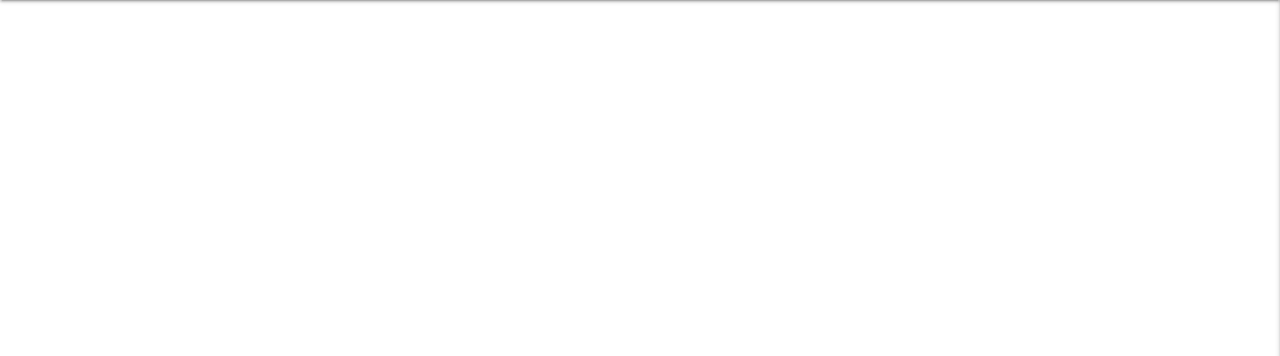
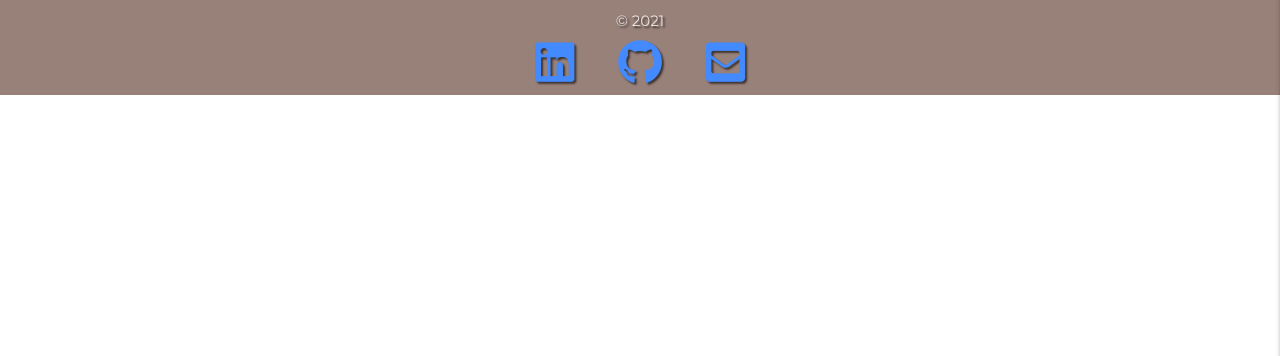
Before and after one commit to mattyImry/Nonna-s-Kitchen_MS3-Code-Institute, a Flask app: page / in a window 1280 px wide. Shown: the part 64-420 px from the top of the page. Run offline with Flask 2, Linux system fonts and the light colour scheme; data that the repository does not hold is empty; some libraries are stand-ins or nearby versions; some web fonts are replaced.

Commit message:
Added footer

```diff
--- a/app.py
+++ b/app.py
@@ -18,10 +18,10 @@ mongo = PyMongo(app)
 
 
 @app.route("/")
-@app.route("/recipes")
-def recipes():
+@app.route("/index")
+def index():
     recipes = mongo.db.recipes.find()
-    return render_template("recipes.html", recipes=recipes)
+    return render_template("index.html", recipes=recipes)
 
 if __name__ == "__main__":
     app.run(host=os.environ.get("IP"),
--- a/static/css/style.css
+++ b/static/css/style.css
@@ -16,3 +16,23 @@ body {
 .text-logo {
     font-family: 'Princess Sofia', sans-serif;
 }
+
+/*FOOTER*/
+
+.page-footer {
+    padding: 0;
+}
+
+.copyright {
+    padding-bottom: 7px;
+}
+
+
+.row-footer {
+    margin-bottom: 0;
+}
+
+.footer-icons {
+    padding: 0 20px;
+    color: #448aff;
+}
--- a/templates/base.html
+++ b/templates/base.html
@@ -11,7 +11,7 @@
     <!--custom style sheet-->
     <link rel="stylesheet" href="{{ url_for('static', filename='css/style.css')}}" type="text/css">
     <!--favicom-->
-    <link rel="shortcut icon" href="{{ url_for('static', filename='img/logo_n_k.png') }}'" type="image/png">
+    <link rel="shortcut icon" type="image/png" href="{{ url_for('static', filename='img/logo.png') }}">
 
     {% block style%}
     {% endblock %}
@@ -23,10 +23,10 @@
         <!--navbar large view -->
         <nav class="nav-extended text-shadow  brown lighten-2">
             <div class="nav-wrapper">
-                <a href="{{ url_for('recipes') }}" class="brand-logo text-logo"><h5 >Nonna's Kitchen</h5></a>
+                <a href="{{ url_for('index') }}" class="brand-logo text-logo"><h5 >Nonna's Kitchen</h5></a>
                 <a href="#" data-target="mobile-demo" class="sidenav-trigger right"><i class="fas fa-chevron-circle-down"></i></a>
                 <ul class="right hide-on-med-and-down">
-                    <li><a href="{{ url_for('recipes') }}">Home</a></li>
+                    <li><a href="{{ url_for('index') }}">Home</a></li>
                     <li><a href="#">My Profile</a></li>
                     <li><a href="#">Add Recipe</a></li>
                     <li><a href="#">Log Out</a></li>
@@ -39,7 +39,7 @@
         <!--navbar mobile view-->
         <ul class="sidenav" id="mobile-demo">
             <li><h4 class="center-align ">Menu</h4></li>
-            <li><a href="{{ url_for('recipes') }}">Home</a></li>
+            <li><a href="{{ url_for('index') }}">Home</a></li>
             <li><a href="#">My Profile</a></li>
             <li><a href="#">Add Recipe</a></li>
             <li><a href="#">Log Out</a></li>
@@ -52,6 +52,27 @@
 
     {% block content %}
     {% endblock %}
+
+    <footer class="page-footer text-shadow  brown lighten-2 ">
+
+          <div class="footer-copyright ">
+            <div class="container footer-elements">
+                <div class="row row-footer">
+
+                    <div class="s12 center-align">
+                        <div class="copyright">
+                            © 2021
+                        </div>
+                        <div class="social">
+                            <a  href="https://www.linkedin.com/in/matteo-imeri-5995021b7/"><i class="fab fa-linkedin fa-3x footer-icons"></i></a>
+                            <a  href="https://github.com/mattyImry"><i class="fab fa-github fa-3x footer-icons"></i></a>
+                            <a  href="#"><i class="fas fa-envelope-square fa-3x footer-icons"></i></a>
+                        </div>
+                    </div>
+                </div>
+            </div>
+          </div>
+        </footer>
     <!--Jquery script -->
     <script src="https://code.jquery.com/jquery-3.6.0.min.js"
         integrity="sha256-/xUj+3OJU5yExlq6GSYGSHk7tPXikynS7ogEvDej/m4=" crossorigin="anonymous"></script>
```
Also changed, not shown: static/img/logo.png, static/img/logo_n_k.png (deleted), templates/index.html (renamed from templates/recipes.html).
